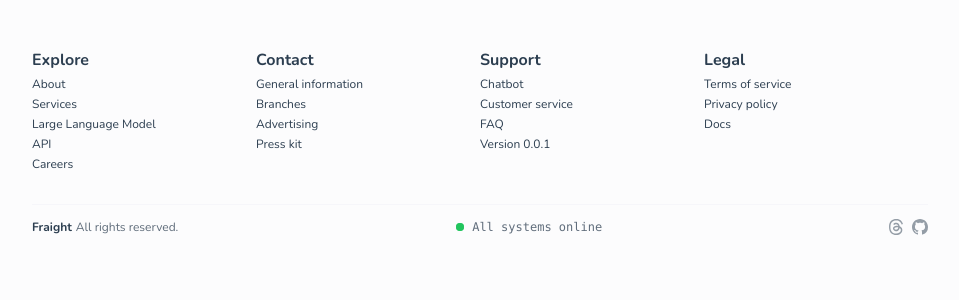
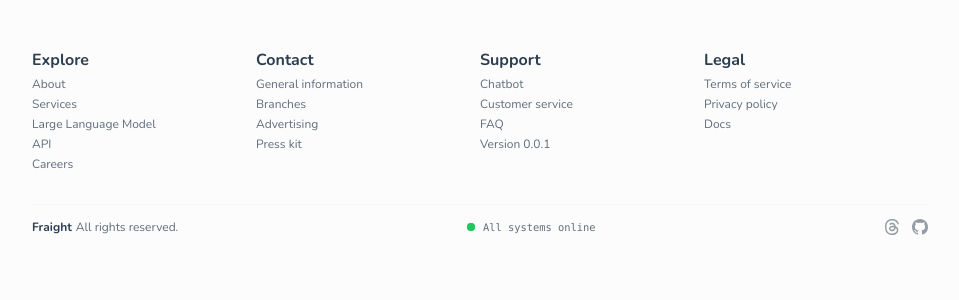
Before and after one commit to fraightonline/web, a Next.js app: page / in a window 1280 px wide. Shown: the top 300 px of the page, without its empty margins (160-1119 px from the left). Built offline with nearby package versions, Linux system fonts and the light colour scheme.

Commit message:
Added dark mode

```diff
--- a/package.json
+++ b/package.json
@@ -9,6 +9,7 @@
     "lint": "next lint"
   },
   "dependencies": {
+    "@heroicons/react": "^2.0.18",
     "@tailwindcss/forms": "^0.5.7",
     "@types/uuid": "^9.0.7",
     "next": "14.0.3",
--- a/src/app/components/Footer.tsx
+++ b/src/app/components/Footer.tsx
@@ -24,121 +24,121 @@ const Footer = () => {
     <div className="mx-auto max-w-2xl lg:max-w-4xl py-4 lg:px-0 md:px-0 px-4">
       <div className="grid sm:grid-cols-4 grid-cols-2 gap-y-4 py-8">
         <div className="flex flex-col gap-y-1">
-          <h4 className="text-md font-bold text-asphalt">Explore</h4>
+          <h4 className="text-md font-bold">Explore</h4>
           <a
             href="#"
-            className="text-xs hover:text-blue hover:underline transition"
+            className="text-xs hover:text-asphalt dark:hover:text-pearl text-asphalt/75 dark:text-pearl/50 transition"
           >
             About
           </a>
           <a
             href="#"
-            className="text-xs hover:text-blue hover:underline transition"
+            className="text-xs hover:text-asphalt dark:hover:text-pearl text-asphalt/75 dark:text-pearl/50 transition"
           >
             Services
           </a>
           <a
             href="#"
-            className="text-xs hover:text-blue hover:underline transition"
+            className="text-xs hover:text-asphalt dark:hover:text-pearl text-asphalt/75 dark:text-pearl/50 transition"
           >
             Large Language Model
           </a>
           <a
             href="#"
-            className="text-xs hover:text-blue hover:underline transition"
+            className="text-xs hover:text-asphalt dark:hover:text-pearl text-asphalt/75 dark:text-pearl/50 transition"
           >
             API
           </a>
           <a
             href="#"
-            className="text-xs hover:text-blue hover:underline transition"
+            className="text-xs hover:text-asphalt dark:hover:text-pearl text-asphalt/75 dark:text-pearl/50 transition"
           >
             Careers
           </a>
         </div>
         <div className="flex flex-col gap-y-1">
-          <h4 className="text-md font-bold text-asphalt">Contact</h4>
+          <h4 className="text-md font-bold">Contact</h4>
           <a
             href="#"
-            className="text-xs hover:text-blue hover:underline transition"
+            className="text-xs hover:text-asphalt dark:hover:text-pearl text-asphalt/75 dark:text-pearl/50 transition"
           >
             General information
           </a>
           <a
             href="#"
-            className="text-xs hover:text-blue hover:underline transition"
+            className="text-xs hover:text-asphalt dark:hover:text-pearl text-asphalt/75 dark:text-pearl/50 transition"
           >
             Branches
           </a>
           <a
             href="#"
-            className="text-xs hover:text-blue hover:underline transition"
+            className="text-xs hover:text-asphalt dark:hover:text-pearl text-asphalt/75 dark:text-pearl/50 transition"
           >
             Advertising
           </a>
           <a
             href="#"
-            className="text-xs hover:text-blue hover:underline transition"
+            className="text-xs hover:text-asphalt dark:hover:text-pearl text-asphalt/75 dark:text-pearl/50 transition"
           >
             Press kit
           </a>
         </div>
         <div className="flex flex-col gap-y-1">
-          <h4 className="text-md font-bold text-asphalt">Support</h4>
+          <h4 className="text-md font-bold">Support</h4>
           <a
             href="#"
-            className="text-xs hover:text-blue hover:underline transition"
+            className="text-xs hover:text-asphalt dark:hover:text-pearl text-asphalt/75 dark:text-pearl/50 transition"
           >
             Chatbot
           </a>
           <a
             href="#"
-            className="text-xs hover:text-blue hover:underline transition"
+            className="text-xs hover:text-asphalt dark:hover:text-pearl text-asphalt/75 dark:text-pearl/50 transition"
           >
             Customer service
           </a>
           <a
             href="#"
-            className="text-xs hover:text-blue hover:underline transition"
+            className="text-xs hover:text-asphalt dark:hover:text-pearl text-asphalt/75 dark:text-pearl/50 transition"
           >
             FAQ
           </a>
           <a
             href="https://github.com/fraightonline/web"
             target="_blank"
-            className="text-xs hover:text-blue hover:underline transition"
+            className="text-xs hover:text-asphalt dark:hover:text-pearl text-asphalt/75 dark:text-pearl/50 transition"
           >
             Version {packageJson.version}
           </a>
         </div>
         <div className="flex flex-col gap-y-1">
-          <h4 className="text-md font-bold text-asphalt">Legal</h4>
+          <h4 className="text-md font-bold">Legal</h4>
           <a
             href="#"
-            className="text-xs hover:text-blue hover:underline transition"
+            className="text-xs hover:text-asphalt dark:hover:text-pearl text-asphalt/75 dark:text-pearl/50 transition"
           >
             Terms of service
           </a>
           <a
             href="#"
-            className="text-xs hover:text-blue hover:underline transition"
+            className="text-xs hover:text-asphalt dark:hover:text-pearl text-asphalt/75 dark:text-pearl/50 transition"
           >
             Privacy policy
           </a>
           <a
             href="#"
-            className="text-xs hover:text-blue hover:underline transition"
+            className="text-xs hover:text-asphalt dark:hover:text-pearl text-asphalt/75 dark:text-pearl/50 transition"
           >
             Docs
           </a>
         </div>
       </div>
-      <div className="flex flex-row justify-between border-t border-gray py-2">
+      <div className="flex flex-row justify-between border-t border-gray dark:border-white/10 py-2">
         <div className="mt-1.5">
-          <p className="text-xs text-asphalt/75">
+          <p className="text-xs text-asphalt/75 dark:text-pearl/50">
             <a
               href="https://fraight.online"
-              className="font-bold text-asphalt hover:text-blue transition mr-1"
+              className="font-bold text-asphalt hover:text-blue dark:text-pearl dark:hover:text-gold transition mr-1"
             >
               Fraight
             </a>
@@ -147,7 +147,7 @@ const Footer = () => {
         </div>
         <div className="hidden lg:block p-x-4">
           {isLoading ? (
-            <span className="text-xs animate-pulse font-mono text-asphalt/75">
+            <span className="text-xxs animate-pulse font-mono text-asphalt/75 dark:text-pearl/50">
               Fetching status&hellip;
             </span>
           ) : (
@@ -159,7 +159,7 @@ const Footer = () => {
               <a
                 href="/api/status"
                 target="_blank"
-                className="text-xs leading-6 font-mono text-asphalt/75 hover:text-blue transition"
+                className="text-xxs leading-6 font-mono text-asphalt/75 hover:text-asphalt dark:hover:text-pearl dark:text-pearl/50 transition"
               >
                 {status?.message}
               </a>
@@ -176,7 +176,7 @@ const Footer = () => {
                 width="16"
                 height="16"
                 viewBox="0 0 16 16"
-                className="ml-2 fill-asphalt/50 hover:fill-asphalt transition"
+                className="fill-asphalt/50 hover:fill-asphalt dark:fill-pearl/50 dark:hover:fill-pearl transition"
               >
                 <path d="M6.321 6.016c-.27-.18-1.166-.802-1.166-.802.756-1.081 1.753-1.502 3.132-1.502.975 0 1.803.327 2.394.948.591.621.928 1.509 1.005 2.644.328.138.63.299.905.484 1.109.745 1.719 1.86 1.719 3.137 0 2.716-2.226 5.075-6.256 5.075C4.594 16 1 13.987 1 7.994 1 2.034 4.482 0 8.044 0 9.69 0 13.55.243 15 5.036l-1.36.353C12.516 1.974 10.163 1.43 8.006 1.43c-3.565 0-5.582 2.171-5.582 6.79 0 4.143 2.254 6.343 5.63 6.343 2.777 0 4.847-1.443 4.847-3.556 0-1.438-1.208-2.127-1.27-2.127-.236 1.234-.868 3.31-3.644 3.31-1.618 0-3.013-1.118-3.013-2.582 0-2.09 1.984-2.847 3.55-2.847.586 0 1.294.04 1.663.114 0-.637-.54-1.728-1.9-1.728-1.25 0-1.566.405-1.967.868ZM8.716 8.19c-2.04 0-2.304.87-2.304 1.416 0 .878 1.043 1.168 1.6 1.168 1.02 0 2.067-.282 2.232-2.423a6.217 6.217 0 0 0-1.528-.161" />
               </svg>
@@ -191,7 +191,7 @@ const Footer = () => {
                 width="16"
                 height="16"
                 viewBox="0 0 16 16"
-                className="ml-2 fill-asphalt/50 hover:fill-asphalt transition"
+                className="ml-3 fill-asphalt/50 hover:fill-asphalt dark:fill-pearl/50 dark:hover:fill-pearl transition"
               >
                 <path
                   fillRule="evenodd"
--- a/src/app/page.tsx
+++ b/src/app/page.tsx
@@ -2,7 +2,7 @@ import Footer from "./components/Footer";
 
 export default function Home() {
   return (
-    <div className="h-screen bg-pearl text-asphalt dark:bg-asphalt dark:text-pearl">
+    <div className="h-screen bg-pearl text-asphalt dark:bg-charcoal dark:text-pearl transition">
       <Footer />
     </div>
   );
--- a/tailwind.config.ts
+++ b/tailwind.config.ts
@@ -1,5 +1,4 @@
 import type { Config } from "tailwindcss";
-const colors = require("tailwindcss/colors");
 
 const config: Config = {
   content: [
@@ -8,20 +7,27 @@ const config: Config = {
     "./src/app/**/*.{js,ts,jsx,tsx,mdx}",
   ],
   theme: {
+    extend: {
       colors: {
-      black: colors.black,
-      white: colors.white,
-      transparent: colors.transparent,
-      green: colors.green,
+        // black: colors.black,
+        // white: colors.white,
+        // transparent: colors.transparent,
+        // green: colors.green,
         purple: "#212170",
         blue: "#0557ff",
         gold: "#f38c06",
         pearl: "#fcfcfd",
         asphalt: "#2c3e50",
+        charcoal: "#101820",
+        chalk: "#7d8590",
         gray: "#f6f6fa",
       },
+      fontSize: {
+        xxs: "0.65rem",
       },
-  darkMode: "class", // media & class
+    },
+  },
+  darkMode: "media", // media & class
   plugins: [require("@tailwindcss/forms")],
 };
 export default config;
```
Also changed, not shown: 1 other file (tests, documents, lock files or other folders). Lines whose indentation alone changed are shown as unchanged.
